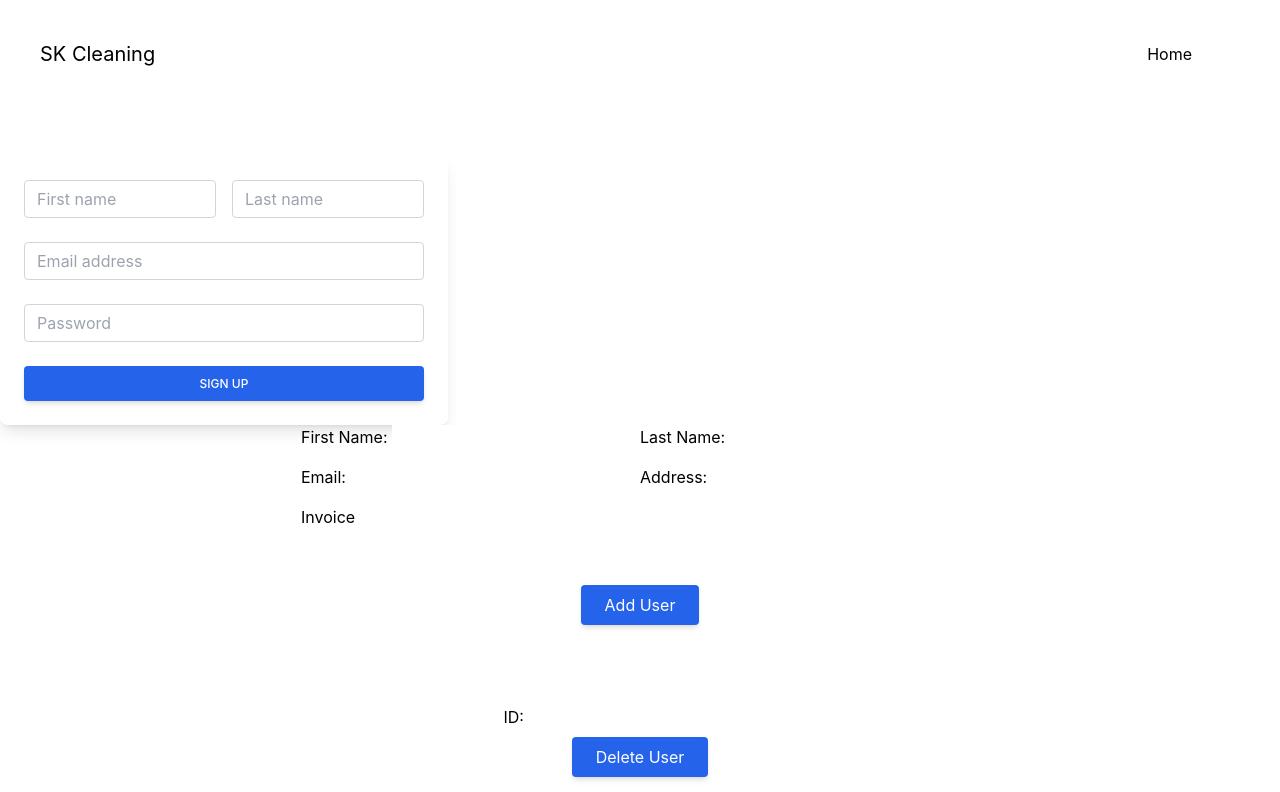
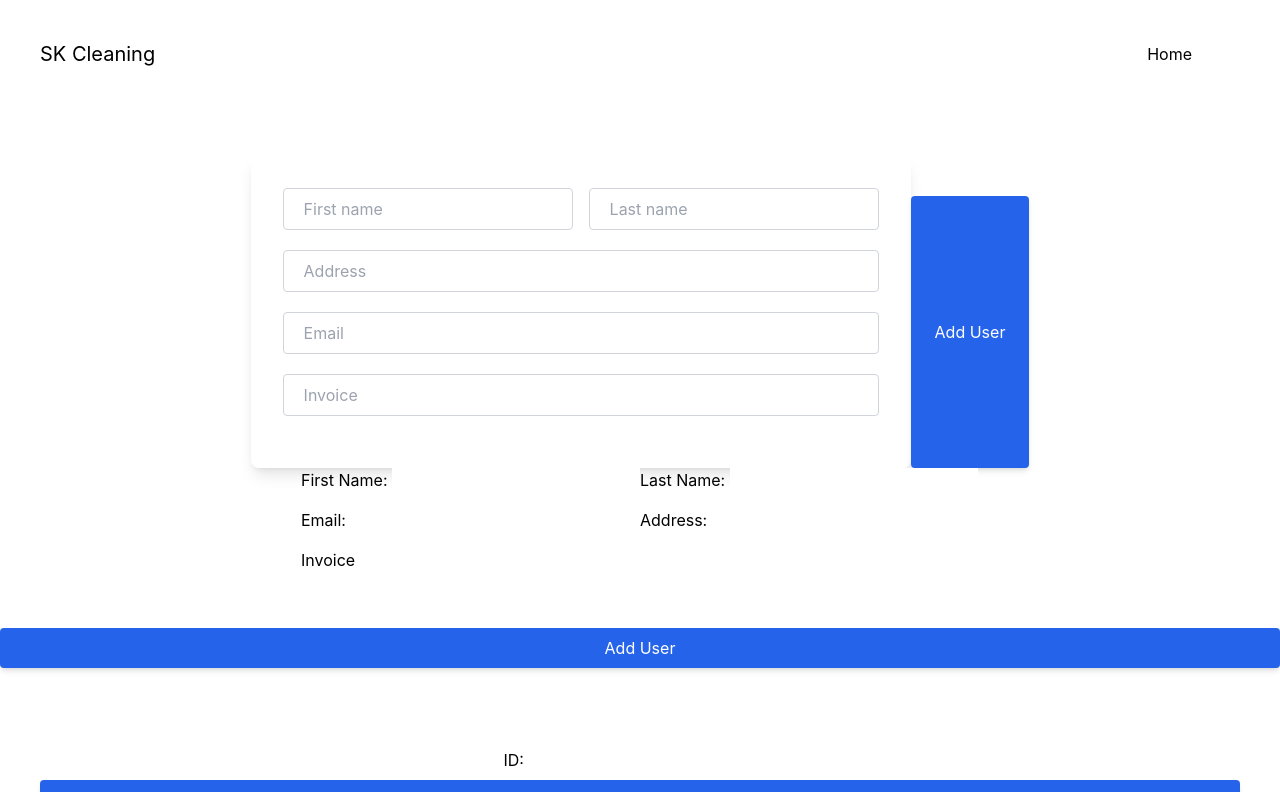
Before and after one commit to brian-gee/blue-water-pools, a Next.js app: page /manage in a window 1280 px wide. Shown: the top 792 px of the page. Built offline with nearby package versions, Linux system fonts and the light colour scheme; no server answers.

Commit message:
working with new form for customer creation

```diff
--- a/components/tailwindStyles.tsx
+++ b/components/tailwindStyles.tsx
@@ -1,5 +1,6 @@
 export const tailwindStyles = {
   btn: [
+    "w-full",
     "px-6",
     "py-2.5",
     "bg-blue-600",
@@ -33,4 +34,22 @@ export const tailwindStyles = {
     "lg:px-8",
     "overflow-hidden",
   ].join(""),
+
+  formItem: [
+    "form-control",
+    "block",
+    "w-full",
+    "px-5",
+    "py-2",
+    "text-base",
+    "text-normal",
+    "border",
+    "border-solid",
+    "border-gray-300",
+    "rounded",
+    "transition",
+    "ease-in-out",
+    "focus:border-blue-600",
+    "focus:outline-none",
+  ].join(" "),
 };
--- a/pages/manage.tsx
+++ b/pages/manage.tsx
@@ -3,137 +3,82 @@ import { addCustomer, deleteCustomer } from "../firebase/init";
 import { tailwindStyles } from "../components/tailwindStyles";
 
 export default function Manage() {
-  const [firstName, setFirstName] = useState("empty");
-  const [lastName, setLastName] = useState("empty");
-  const [email, setEmail] = useState("empty");
-  const [address, setAddress] = useState("empty");
+  const [firstName, setFirstName] = useState("");
+  const [lastName, setLastName] = useState("");
+  const [email, setEmail] = useState("");
+  const [address, setAddress] = useState("");
   const [invoice, setInvoice] = useState(0);
   let [id, setId] = useState("");
 
   const handleAdd = () => {
     addCustomer(firstName, lastName, email, address, invoice);
+    setFirstName("");
+    setLastName("");
+    setEmail("");
+    setAddress("");
+    setInvoice(0);
+    alert(firstName + " " + lastName + " has been created.");
   };
 
   const handleDelete = () => {
     deleteCustomer(id);
     setId("");
-    alert("User with ID: " + id + " has been deleted.");
+    alert("Customer with ID: " + id + " has been deleted.");
   };
 
   return (
     <div className="h-screen">
-      <div className="flex p-6 rounded-lg shadow-lg max-w-md justify-center">
-        <form>
+      <div className="flex justify-center">
+        <form className="rounded-lg shadow-lg p-8">
           <div className="grid grid-cols-2 gap-4">
-            <div className="form-group mb-6">
+            <div className="form-group mb-5">
               <input
                 type="text"
-                className="form-control
-                block
-                w-full
-                px-3
-                py-1.5
-                text-base
-                font-normal
-              text-gray-700
-                border border-solid border-gray-300
-                rounded
-                transition
-                ease-in-out
-                m-0
-                focus:text-gray-700 focus:bg-white focus:border-blue-600 focus:outline-none"
-                id="exampleInput123"
-                aria-describedby="emailHelp123"
+                className={tailwindStyles.formItem}
                 placeholder="First name"
+                value={firstName}
+                onChange={(e) => setFirstName(e.target.value)}
               />
             </div>
-            <div className="form-group mb-6">
+            <div className="form-group mb-5">
               <input
                 type="text"
-                className="form-control
-                block
-                w-full
-                px-3
-                py-1.5
-                text-base
-                font-normal
-              text-gray-700
-                border border-solid border-gray-300
-                rounded
-                transition
-                ease-in-out
-                m-0
-                focus:text-gray-700 focus:bg-white focus:border-blue-600 focus:outline-none"
-                id="exampleInput124"
-                aria-describedby="emailHelp124"
+                className={tailwindStyles.formItem}
                 placeholder="Last name"
+                onChange={(e) => setLastName(e.target.value)}
               />
             </div>
           </div>
-          <div className="form-group mb-6">
+          <div className="form-group mb-5">
+            <input
+              type="address"
+              className={tailwindStyles.formItem}
+              placeholder="Address"
+              onChange={(e) => setEmail(e.target.value)}
+            />
+          </div>
+          <div className="form-group mb-5">
             <input
               type="email"
-              className="form-control block
-              w-full
-              px-3
-              py-1.5
-              text-base
-              font-normal
-            text-gray-700
-              border border-solid border-gray-300
-              rounded
-              transition
-              ease-in-out
-              m-0
-              focus:text-gray-700 focus:bg-white focus:border-blue-600 focus:outline-none"
-              id="exampleInput125"
-              placeholder="Email address"
+              className={tailwindStyles.formItem}
+              placeholder="Email"
+              onChange={(e) => setLastName(e.target.value)}
             />
           </div>
-          <div className="form-group mb-6">
+          <div className="form-group mb-5">
             <input
-              type="password"
-              className="form-control block
-              w-full
-              px-3
-              py-1.5
-              text-base
-              font-normal
-            text-gray-700
-              border border-solid border-gray-300
-              rounded
-              transition
-              ease-in-out
-              m-0
-              focus:text-gray-700 focus:bg-white focus:border-blue-600 focus:outline-none"
-              id="exampleInput126"
-              placeholder="Password"
+              type="number"
+              className={tailwindStyles.formItem}
+              placeholder="Invoice"
+              onChange={(e) => setLastName(e.target.value)}
             />
           </div>
-          <button
-            type="submit"
-            className="
-            w-full
-            px-6
-            py-2.5
-          bg-blue-600
-          text-white
-            font-medium
-            text-xs
-            leading-tight
-            uppercase
-            rounded
-            shadow-md
-          hover:bg-blue-700 hover:shadow-lg
-          focus:bg-blue-700 focus:shadow-lg focus:outline-none focus:ring-0
-          active:bg-blue-800 active:shadow-lg
-            transition
-            duration-150
-            ease-in-out"
-          >
-            Sign up
+        </form>
+        <div className="flex justify-center pt-10">
+          <button onClick={handleAdd} className={tailwindStyles.btn}>
+            Add User
           </button>
-        </form>
+        </div>
       </div>
 
       <div className="px-10 flex justify-center">
--- a/styles/globals.css
+++ b/styles/globals.css
@@ -25,6 +25,6 @@ a {
   }
   body {
     color: white;
-    background: black;
+    background: rgb(68, 68, 68);
   }
 }
```
